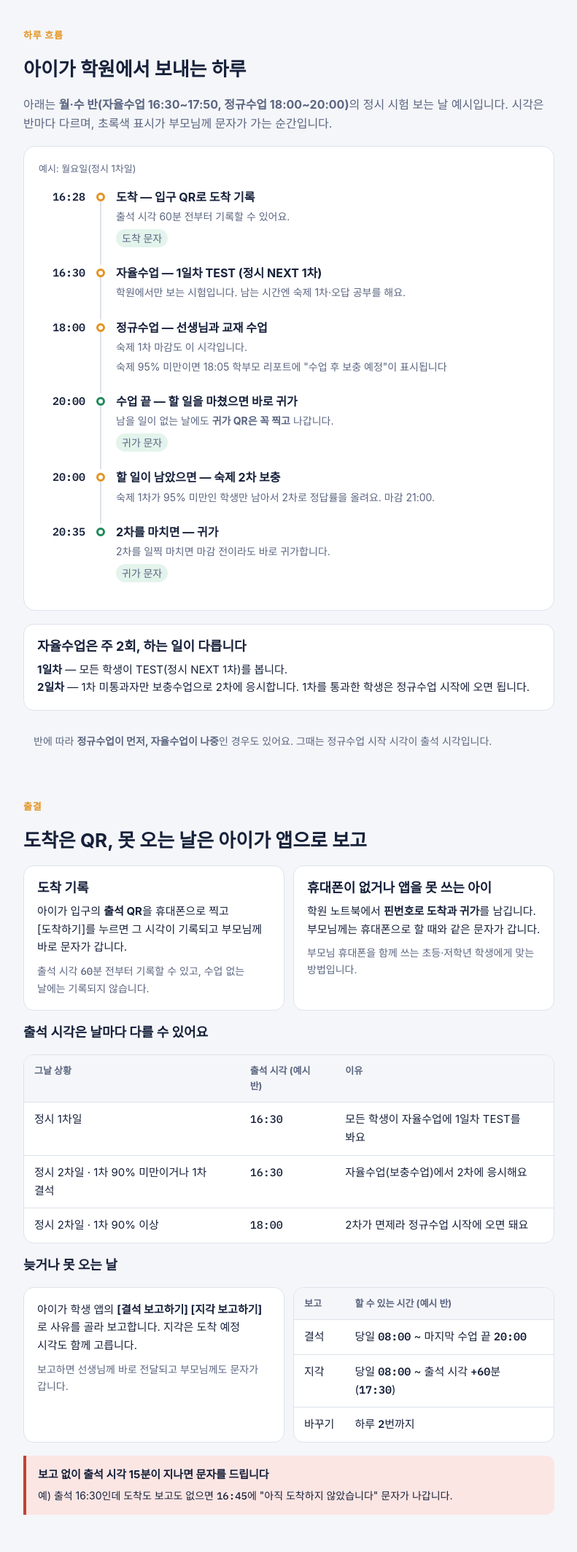
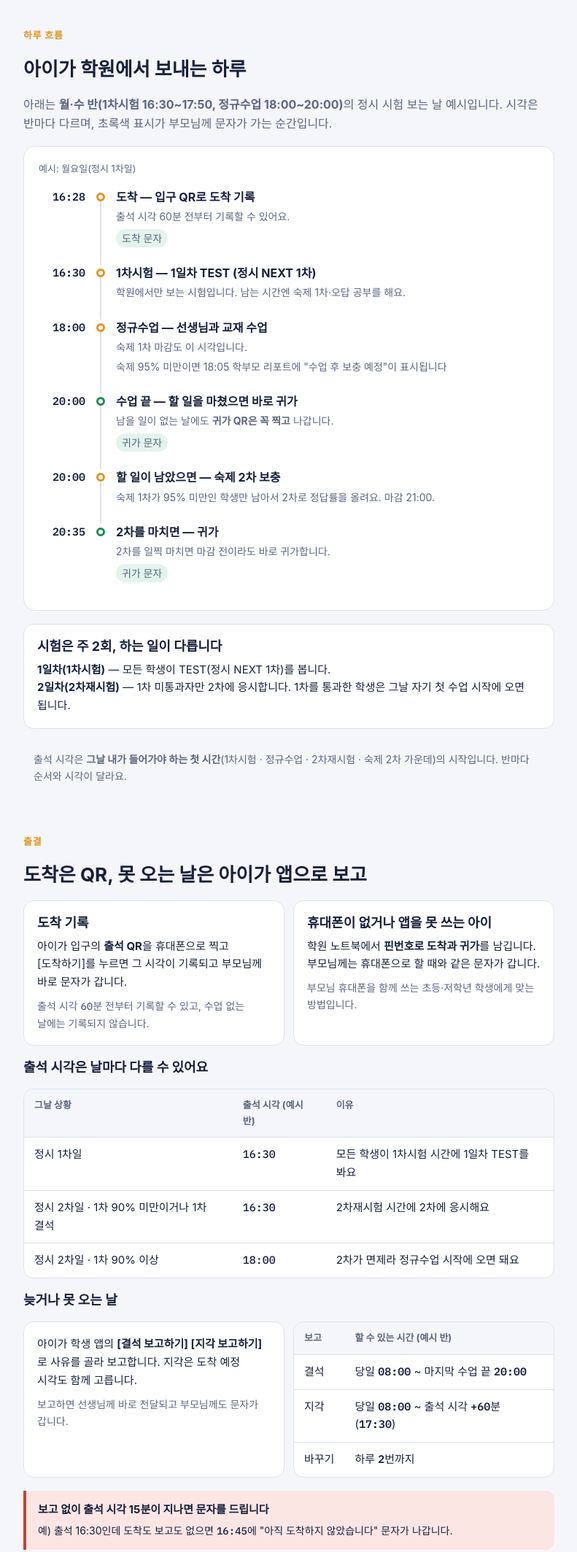
Before and after one commit to oilyoung1224/ontime, a plain HTML site: page guide/index.html in a window 1280 px wide. Shown: the part 442-2569 px from the top of the page at 73% size, without its empty margins (244-1035 px from the left). Drawn offline with Linux system fonts and the light colour scheme; a web font is replaced by a local one.

Commit message:
이용 안내: 출석 · 시험 설명을 반 시간표 블록 이름으로(자율수업 → 1차시험 · 2차재시험) — ONTIME-SUPABASE 015 (올리기 전)

```diff
--- a/guide/index.html
+++ b/guide/index.html
@@ -178,20 +178,20 @@ footer b{color:#F2F4F8}
 <section id="day">
   <div class="eyebrow">하루 흐름</div>
   <h2>아이가 학원에서 보내는 하루</h2>
-  <p class="lead">아래는 <b>월·수 반(자율수업 16:30~17:50, 정규수업 18:00~20:00)</b>의 정시 시험 보는 날 예시입니다. 시각은 반마다 다르며, 초록색 표시가 부모님께 문자가 가는 순간입니다.</p>
+  <p class="lead">아래는 <b>월·수 반(1차시험 16:30~17:50, 정규수업 18:00~20:00)</b>의 정시 시험 보는 날 예시입니다. 시각은 반마다 다르며, 초록색 표시가 부모님께 문자가 가는 순간입니다.</p>
   <div class="day">
     <div class="day-cap">예시: 월요일(정시 1차일)</div>
     <div class="step"><div class="t">16:28</div><div class="rail"><i class="dot"></i></div><div class="b"><strong>도착 — 입구 QR로 도착 기록</strong><span>출석 시각 60분 전부터 기록할 수 있어요.</span><br><span class="sms">도착 문자</span></div></div>
-    <div class="step"><div class="t">16:30</div><div class="rail"><i class="dot"></i></div><div class="b"><strong>자율수업 — 1일차 TEST (정시 NEXT 1차)</strong><span>학원에서만 보는 시험입니다. 남는 시간엔 숙제 1차·오답 공부를 해요.</span></div></div>
+    <div class="step"><div class="t">16:30</div><div class="rail"><i class="dot"></i></div><div class="b"><strong>1차시험 — 1일차 TEST (정시 NEXT 1차)</strong><span>학원에서만 보는 시험입니다. 남는 시간엔 숙제 1차·오답 공부를 해요.</span></div></div>
     <div class="step"><div class="t">18:00</div><div class="rail"><i class="dot"></i></div><div class="b"><strong>정규수업 — 선생님과 교재 수업</strong><span>숙제 1차 마감도 이 시각입니다.</span><br><span>숙제 95% 미만이면 18:05 학부모 리포트에 "수업 후 보충 예정"이 표시됩니다</span></div></div>
     <div class="step"><div class="t">20:00</div><div class="rail"><i class="dot ok"></i></div><div class="b"><strong>수업 끝 — 할 일을 마쳤으면 바로 귀가</strong><span>남을 일이 없는 날에도 <b>귀가 QR은 꼭 찍고</b> 나갑니다.</span><br><span class="sms">귀가 문자</span></div></div>
     <div class="step"><div class="t">20:00</div><div class="rail"><i class="dot"></i></div><div class="b"><strong>할 일이 남았으면 — 숙제 2차 보충</strong><span>숙제 1차가 95% 미만인 학생만 남아서 2차로 정답률을 올려요. 마감 21:00.</span></div></div>
     <div class="step"><div class="t">20:35</div><div class="rail"><i class="dot ok"></i></div><div class="b"><strong>2차를 마치면 — 귀가</strong><span>2차를 일찍 마치면 마감 전이라도 바로 귀가합니다.</span><br><span class="sms">귀가 문자</span></div></div>
   </div>
   <div class="grid2">
-    <div class="card"><h3>자율수업은 주 2회, 하는 일이 다릅니다</h3><p><b>1일차</b> — 모든 학생이 TEST(정시 NEXT 1차)를 봅니다.<br><b>2일차</b> — 1차 미통과자만 보충수업으로 2차에 응시합니다. 1차를 통과한 학생은 정규수업 시작에 오면 됩니다.</p></div>
+    <div class="card"><h3>시험은 주 2회, 하는 일이 다릅니다</h3><p><b>1일차(1차시험)</b> — 모든 학생이 TEST(정시 NEXT 1차)를 봅니다.<br><b>2일차(2차재시험)</b> — 1차 미통과자만 2차에 응시합니다. 1차를 통과한 학생은 그날 자기 첫 수업 시작에 오면 됩니다.</p></div>
   </div>
-  <p class="note">반에 따라 <b>정규수업이 먼저, 자율수업이 나중</b>인 경우도 있어요. 그때는 정규수업 시작 시각이 출석 시각입니다.</p>
+  <p class="note">출석 시각은 <b>그날 내가 들어가야 하는 첫 시간</b>(1차시험 · 정규수업 · 2차재시험 · 숙제 2차 가운데)의 시작입니다. 반마다 순서와 시각이 달라요.</p>
 </section>
 
 <!-- 출결 -->
@@ -215,8 +215,8 @@ footer b{color:#F2F4F8}
   <div class="tbl"><table>
     <thead><tr><th>그날 상황</th><th>출석 시각 (예시 반)</th><th>이유</th></tr></thead>
     <tbody>
-      <tr><td>정시 1차일</td><td class="num">16:30</td><td>모든 학생이 자율수업에 1일차 TEST를 봐요</td></tr>
-      <tr><td>정시 2차일 · 1차 90% 미만이거나 1차 결석</td><td class="num">16:30</td><td>자율수업(보충수업)에서 2차에 응시해요</td></tr>
+      <tr><td>정시 1차일</td><td class="num">16:30</td><td>모든 학생이 1차시험 시간에 1일차 TEST를 봐요</td></tr>
+      <tr><td>정시 2차일 · 1차 90% 미만이거나 1차 결석</td><td class="num">16:30</td><td>2차재시험 시간에 2차에 응시해요</td></tr>
       <tr><td>정시 2차일 · 1차 90% 이상</td><td class="num">18:00</td><td>2차가 면제라 정규수업 시작에 오면 돼요</td></tr>
     </tbody>
   </table></div>
@@ -298,13 +298,13 @@ footer b{color:#F2F4F8}
   <h2>매주 학원에서 보는 시험</h2>
   <div class="grid2">
     <div class="card">
-      <h3>1차 — 1일차 자율수업 TEST</h3>
+      <h3>1차 — 1일차 1차시험 TEST</h3>
       <p>학원에 출석해야 응시할 수 있습니다. 집에서는 풀 수 없어요.</p>
       <p class="small">1차일에 결석했다면 2차일에 출석해서 2차를 봅니다.</p>
     </div>
     <div class="card">
       <h3>2차 — 다음 수업일</h3>
-      <p>1차 <b>90% 이상이면 2차 면제</b>. 90% 미만이거나 1차를 못 본 학생만 2일차 자율수업(보충수업)에서 2차에 응시해 90%까지 올립니다.</p>
+      <p>1차 <b>90% 이상이면 2차 면제</b>. 90% 미만이거나 1차를 못 본 학생만 2일차 2차재시험 시간에 2차에 응시해 90%까지 올립니다.</p>
       <p class="small">최종 점수 = 마지막 응시의 정답률</p>
     </div>
   </div>
@@ -312,8 +312,8 @@ footer b{color:#F2F4F8}
     <thead><tr><th>학생</th><th>1차</th><th>2차</th><th>2차일 출석</th></tr></thead>
     <tbody>
       <tr><td>가</td><td class="num">92%</td><td>면제</td><td class="num">18:00 (정규수업)</td></tr>
-      <tr><td>나</td><td class="num">75%</td><td class="num">75 → 91%</td><td class="num">16:30 (자율수업 보충)</td></tr>
-      <tr><td>다</td><td>결석</td><td>미응시 → <span class="num">86%</span></td><td class="num">16:30 (자율수업 보충)</td></tr>
+      <tr><td>나</td><td class="num">75%</td><td class="num">75 → 91%</td><td class="num">16:30 (2차재시험)</td></tr>
+      <tr><td>다</td><td>결석</td><td>미응시 → <span class="num">86%</span></td><td class="num">16:30 (2차재시험)</td></tr>
     </tbody>
   </table></div>
 </section>
```
